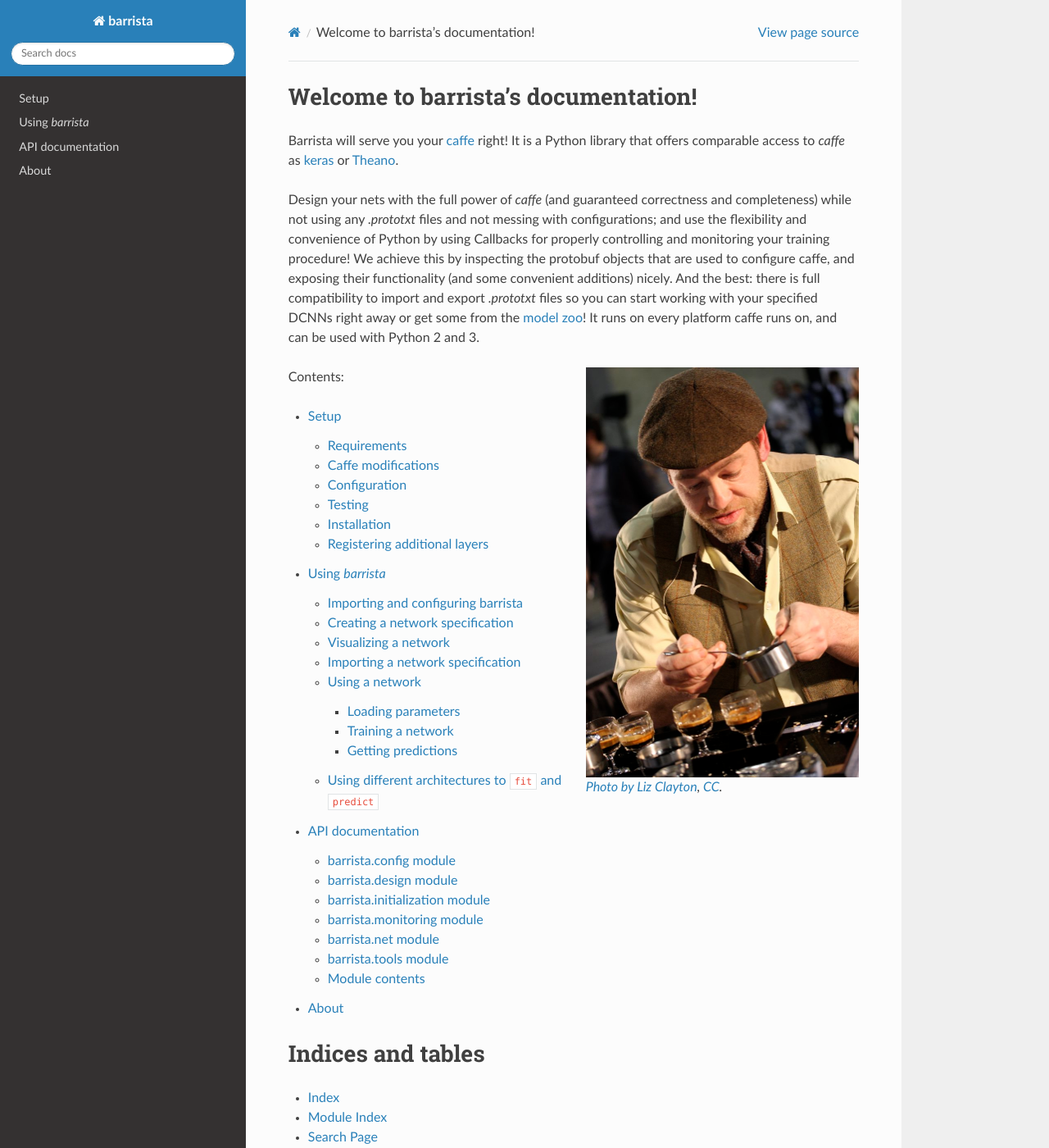
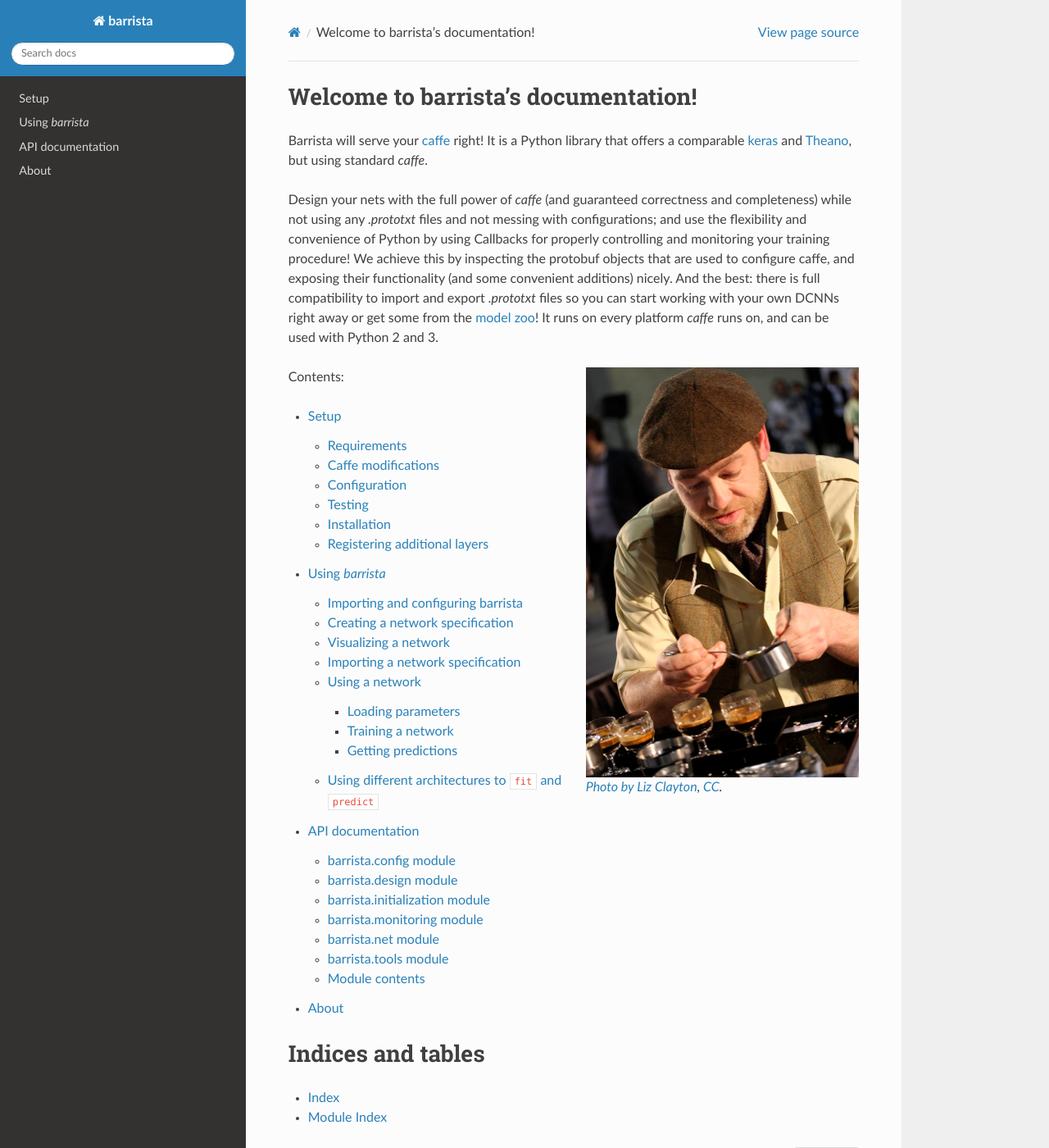
Before and after one commit to classner/barrista, a Sphinx documentation site: the page built from documentation/index.rst, in a window 1280 px wide and 1400 px high. Shown: the whole window at 82% size. Built offline with Sphinx 7.4.7 and the Read the Docs theme 2.0.0, drawn with Linux system fonts in a browser that asks for light colours.

Commit message:
Updated index.

```diff
--- a/documentation/index.rst
+++ b/documentation/index.rst
@@ -6,10 +6,10 @@
 Welcome to barrista's documentation!
 ====================================
 
-Barrista will serve you your `caffe <https://github.com/BVLC/caffe>`_
-right! It is a Python library that offers comparable access
-to `caffe` as `keras <http://keras.io>`_ or
-`Theano <http://deeplearning.net/software/theano/>`_.
+Barrista will serve your `caffe <https://github.com/BVLC/caffe>`_
+right! It is a Python library that offers a comparable `keras <http://keras.io>`_
+and `Theano <http://deeplearning.net/software/theano/>`_, but using
+standard `caffe`.
 
 Design your nets with the full power of `caffe` (and guaranteed correctness and
 completeness) while not using any `.prototxt` files and not messing with
@@ -19,10 +19,10 @@ your training procedure!
 We achieve this by inspecting the protobuf objects that are used to configure
 caffe, and exposing their functionality (and some convenient additions)
 nicely. And the best: there is full compatibility to import and export
-`.prototxt` files so you can start working with your specified DCNNs right
+`.prototxt` files so you can start working with your own DCNNs right
 away or get some from the
 `model zoo <http://caffe.berkeleyvision.org/model_zoo.html>`_!
-It runs on every platform caffe runs on, and can be used with Python 2 and 3.
+It runs on every platform `caffe` runs on, and can be used with Python 2 and 3.
 
 .. figure:: _static/barrista.jpg
    :scale: 50 %
@@ -49,4 +49,3 @@ Indices and tables
 
 * :ref:`genindex`
 * :ref:`modindex`
-* :ref:`search`
```
